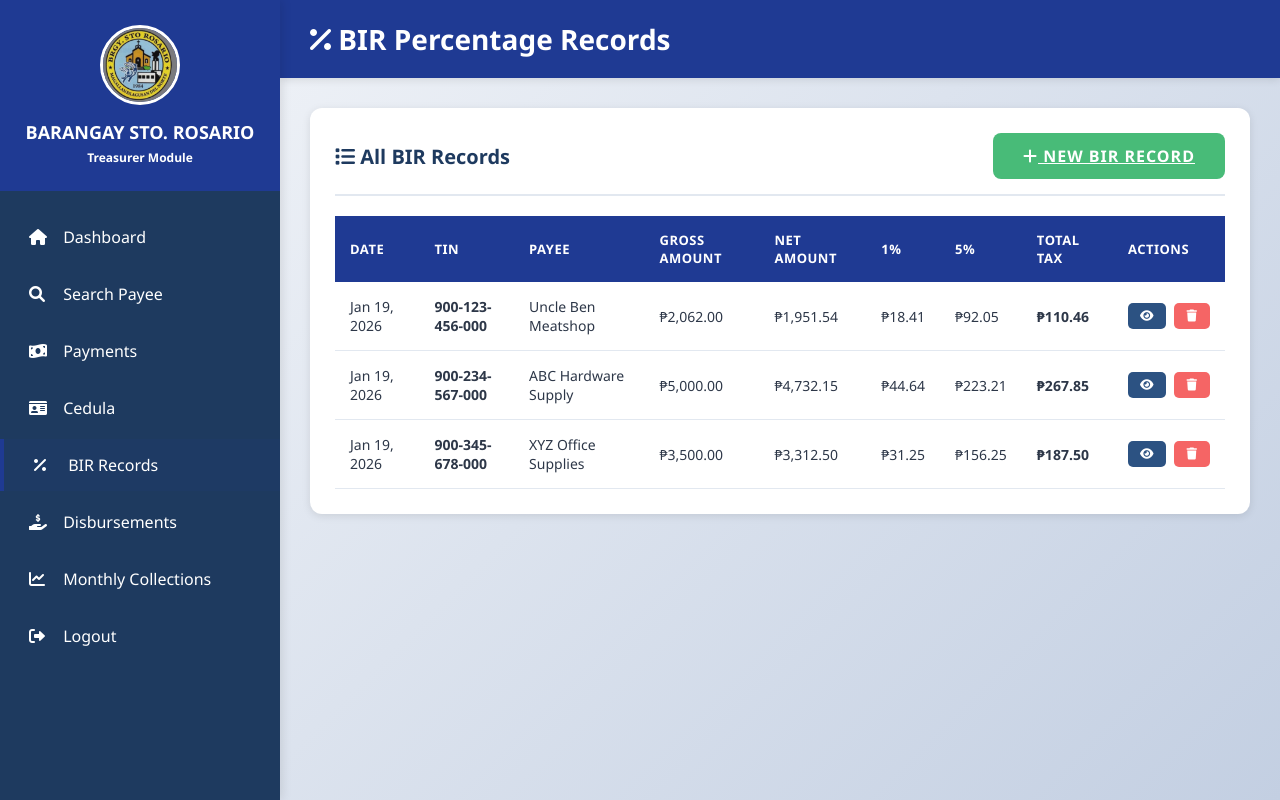
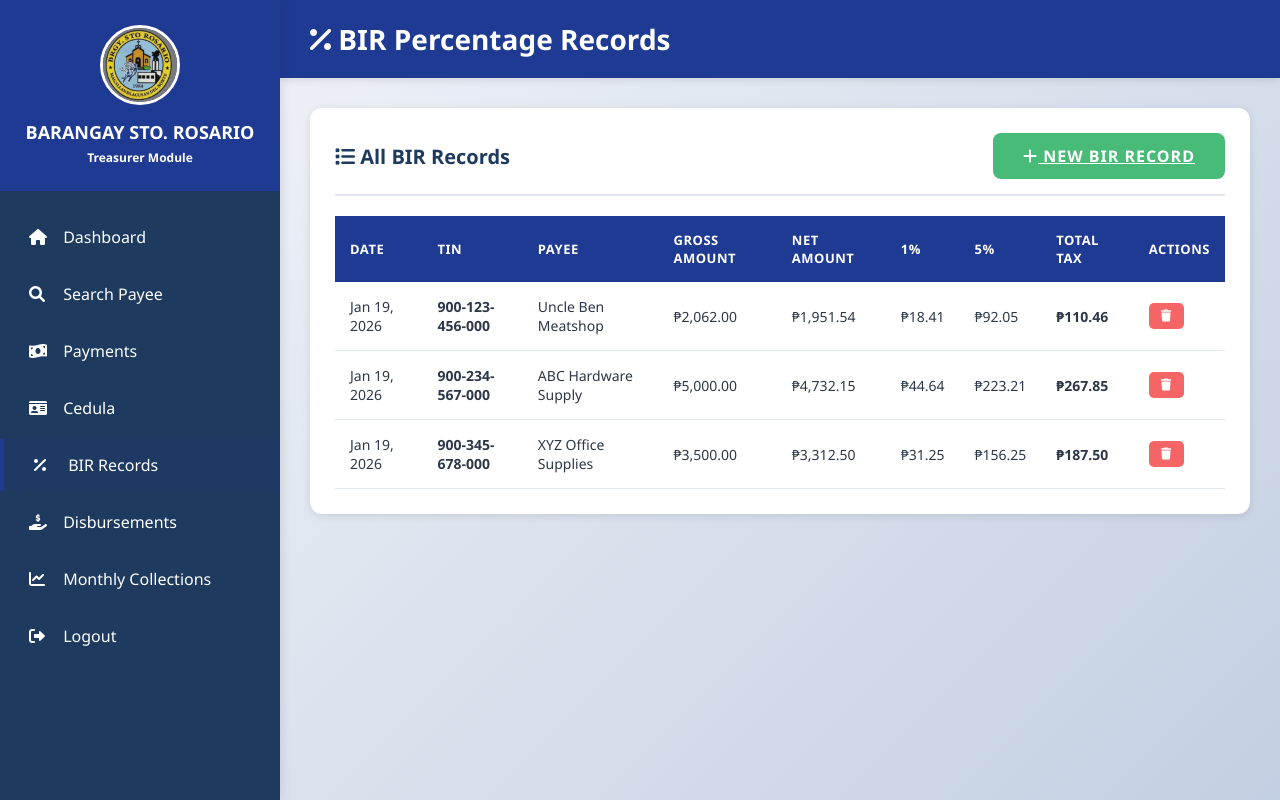
Before and after one commit to addeligero/Barangay-Management-System---Treasurer-module, a PHP site: page /treasurer/bir/list.php in a window 1280 px wide. Run offline with PHP 8.4, Linux system fonts and the light colour scheme; a user stored in the database is signed in; data comes from the database, SQL or seed files in the repository.

Commit message:
removed: useless button

```diff
--- a/treasurer/bir/list.php
+++ b/treasurer/bir/list.php
@@ -101,10 +101,7 @@ $result = $conn->query("SELECT * FROM bir_records ORDER BY created_at DESC");
                                     </td>
                                     <td>
                                         <div class="action-buttons">
-                                            <button class="btn btn-sm btn-secondary"
-                                                onclick="viewBIR(<?= $row['id'] ?>)">
-                                                <i class="fas fa-eye"></i>
-                                            </button>
+
                                             <button class="btn btn-sm btn-danger"
                                                 onclick="deleteBIR(<?= $row['id'] ?>)">
                                                 <i class="fas fa-trash"></i>
```
